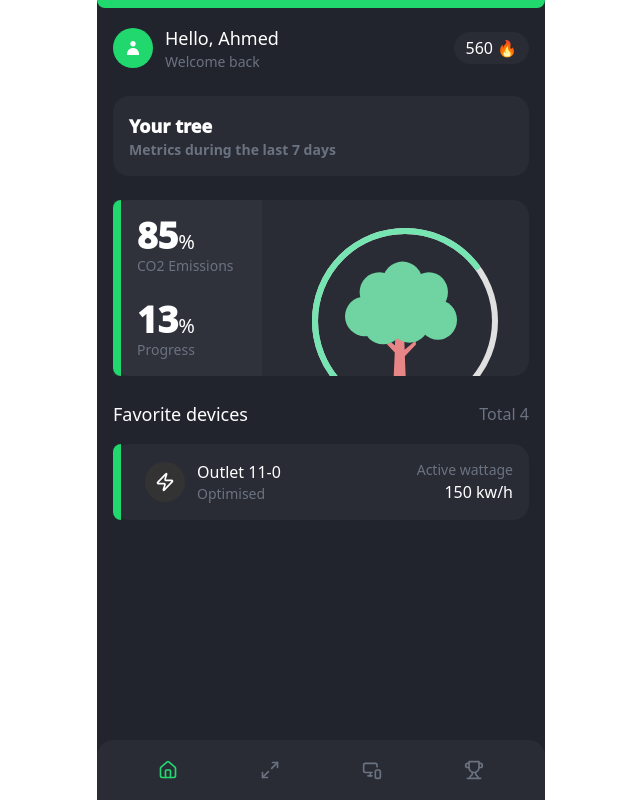
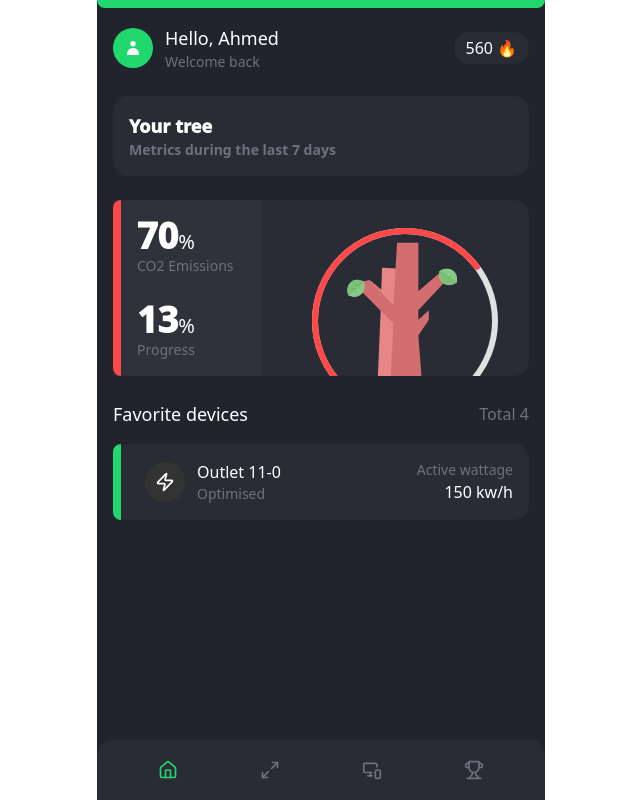
Before and after one commit to kaizerpwn/carbo, a Next.js app: page / in a window 1280 px wide. Shown: the whole page, without its empty margins (319-959 px from the left). Built offline with nearby package versions, Linux system fonts and the light colour scheme.

Commit message:
Add CO2 emission visualization and update status color in Dashboard

```diff
--- a/src/app/page.tsx
+++ b/src/app/page.tsx
@@ -2,6 +2,66 @@ import NavBar from "@/components/NavBar";
 import { Zap } from "lucide-react";
 
 export default function Dashboard() {
+  const coEmissionPercent = 70;
+  const CoTreeSvg = () => {
+    if (coEmissionPercent < 50) {
+      return (
+        <svg width="583" height="613" viewBox="0 0 583 613" fill="none" xmlns="http://www.w3.org/2000/svg">
+          <path d="M260 436.5L240.5 420L216 427L259 472.5L253 613H316.5L311.5 493L369.5 431.5L367.5 411L310.5 459L308.5 397L261.5 394.5L260 436.5Z" fill="#E88687"/>
+          <circle cx="336.5" cy="322.5" r="99.5" fill="#6FD4A1"/>
+          <ellipse cx="483.5" cy="303.5" rx="99.5" ry="103.5" fill="#6FD4A1"/>
+          <ellipse cx="436.5" cy="158.5" rx="99.5" ry="103.5" fill="#6FD4A1"/>
+          <circle cx="299.5" cy="103.5" r="103.5" fill="#6FD4A1"/>
+          <circle cx="179.5" cy="158.5" r="103.5" fill="#6FD4A1"/>
+          <circle cx="103.5" cy="284.5" r="103.5" fill="#6FD4A1"/>
+          <circle cx="198.5" cy="326.5" r="103.5" fill="#6FD4A1"/>
+          <circle cx="295.5" cy="215.5" r="103.5" fill="#6FD4A1"/>
+        </svg>
+      );
+    }
+    else {
+      return (
+        <svg width="213" height="294" viewBox="0 0 213 294" fill="none" xmlns="http://www.w3.org/2000/svg">
+      <path d="M69 89.5L49.5 73L25 80L68 125.5L62 266H125.5L120.5 146L178.5 84.5L176.5 64L119.5 112L117.5 50L70.5 47.5L69 89.5Z" fill="#E88687"/>
+      <path d="M92 153.5L85 294H148.5L139.5 176.5L159.5 146.5V128.5L139.5 146.5V128.5L187.5 77V51L139.5 92.5V0H99L92 118.5L47 71L16 77L92 153.5Z" fill="#D26E6F"/>
+      <g clipPath="url(#clip0_34_56)">
+      <path d="M212.55 75.0854C214.067 65.7573 210.552 56.6004 202.871 52.1666C195.479 47.8987 186.229 49.1617 179.02 54.591C178.315 54.1755 177.662 53.7937 177.086 53.4612L176.091 55.1844C176.667 55.5169 177.324 55.8915 178.037 56.2945C176.939 65.2525 180.471 73.8947 187.862 78.1624C195.543 82.5967 205.23 81.0628 212.55 75.0854Z" fill="#93B793"/>
+      <path d="M203.654 51.9569C195.974 47.5221 186.286 49.0564 178.967 55.0342L213.333 74.8756C214.85 65.5476 211.335 56.3907 203.654 51.9569Z" fill="#8AC887"/>
+      <path d="M188.645 77.9525C180.965 73.5183 177.449 64.3615 178.967 55.0342L213.333 74.8756C206.013 80.853 196.326 82.3869 188.645 77.9525Z" fill="#78C175"/>
+      <path d="M176.2 54.5857C176.382 54.7547 176.382 54.7547 176.874 54.9745C185.146 59.7502 208.784 72.4782 209.802 72.837C208.983 72.1339 186.141 58.027 177.869 53.2513C177.392 52.9763 177.196 52.8623 177.196 52.8623L176.2 54.5857Z" fill="#6DB96D"/>
+      <path d="M197.041 65.9027C197.041 65.9027 197.041 65.9027 197.638 65.7427C200.325 65.0229 207.735 62.4852 207.998 62.2774C207.666 62.2284 199.98 63.7363 197.293 64.4561C196.696 64.6157 196.696 64.6157 196.696 64.6157L197.041 65.9027Z" fill="#6DB96D"/>
+      <path d="M188.375 60.8995C188.375 60.8995 188.375 60.8995 188.972 60.7395C191.659 60.0197 199.069 57.4821 199.333 57.2737C199 57.2247 191.314 58.7327 188.627 59.4525C188.03 59.6125 188.03 59.6125 188.03 59.6125L188.375 60.8995Z" fill="#6DB96D"/>
+      <path d="M197.333 65.3973C197.333 65.3973 197.333 65.3973 197.493 65.9945C198.212 68.681 199.72 76.367 199.671 76.6996C199.462 76.436 196.925 69.0259 196.205 66.3394C196.045 65.7422 196.045 65.7422 196.045 65.7422L197.333 65.3973Z" fill="#6DB96D"/>
+      <path d="M188.667 60.3942C188.667 60.3942 188.667 60.3942 188.827 60.9914C189.547 63.6774 191.054 71.364 191.006 71.6965C190.797 71.4329 188.26 64.0223 187.54 61.3363C187.379 60.7392 187.379 60.7392 187.379 60.7392L188.667 60.3942Z" fill="#6DB96D"/>
+      </g>
+      <g clipPath="url(#clip1_34_56)">
+      <path d="M6.79539 100.197C15.4131 104.076 25.1677 103.051 31.4383 96.7796C37.474 90.7441 38.6481 81.4824 35.2697 73.1135C35.8536 72.5399 36.3913 72.0079 36.8617 71.5374L35.4547 70.1304C34.9843 70.601 34.4525 71.1385 33.8788 71.7226C25.5101 68.344 16.2484 69.5183 10.2129 75.5538C3.94191 81.8248 2.9162 91.5793 6.79539 100.197Z" fill="#93B793"/>
+      <path d="M36.2519 69.333C36.3028 69.2822 36.3215 69.2637 36.2519 69.333Z" fill="#6DB96D"/>
+      <path d="M36.0047 69.5804C36.0583 69.5268 36.1004 69.485 36.1377 69.4475C36.069 69.5158 36.0047 69.5804 36.0047 69.5804Z" fill="#6DB96D"/>
+      <path d="M36.1785 69.4066C36.2046 69.3805 36.2293 69.3558 36.2495 69.3354C36.232 69.353 36.2073 69.3776 36.1785 69.4066Z" fill="#6DB96D"/>
+      <path d="M31.4383 97.5901C37.7098 91.3191 38.735 81.5645 34.8554 72.9472L6.79543 101.007C15.4131 104.886 25.1677 103.861 31.4383 97.5901Z" fill="#8AC887"/>
+      <path d="M10.213 76.3643C16.484 70.0933 26.2387 69.0676 34.8555 72.9472L6.79551 101.007C2.91625 92.3899 3.94196 82.6353 10.213 76.3643Z" fill="#78C175"/>
+      <path d="M36.0046 70.391C35.7942 70.523 35.7942 70.523 35.4548 70.9409C28.7008 77.6954 10.2885 97.2336 9.67831 98.1244C10.5696 97.5146 30.1078 79.1019 36.8617 72.3479C37.2507 71.9591 37.4116 71.7986 37.4116 71.7986L36.0046 70.391Z" fill="#6DB96D"/>
+      <path d="M19.6793 87.5924C19.6793 87.5924 19.6793 87.5924 19.6793 88.2108C19.6793 90.992 20.2126 98.8063 20.345 99.115C20.4784 98.8063 21.0113 90.992 21.0113 88.2108C21.0117 87.5924 21.0117 87.5924 21.0117 87.5924L19.6793 87.5924Z" fill="#6DB96D"/>
+      <path d="M26.7547 80.5171C26.7547 80.5171 26.7547 80.5171 26.7547 81.1353C26.7547 83.9166 27.288 91.7309 27.421 92.0396C27.5544 91.731 28.0872 83.9161 28.0872 81.1353C28.0872 80.5171 28.0872 80.5171 28.0872 80.5171L26.7547 80.5171Z" fill="#6DB96D"/>
+      <path d="M20.092 88.0051C20.092 88.0051 20.092 88.0051 19.4738 88.0051C16.6926 88.0051 8.87822 87.4724 8.56956 87.3389C8.87822 87.2055 16.6926 86.6726 19.4738 86.6726C20.092 86.6726 20.092 86.6726 20.092 86.6726L20.092 88.0051Z" fill="#6DB96D"/>
+      <path d="M27.1675 80.9297C27.1675 80.9297 27.1675 80.9297 26.5492 80.9297C23.7684 80.9297 15.9536 80.3964 15.6449 80.2634C15.9536 80.13 23.7684 79.5972 26.5492 79.5972C27.1675 79.5967 27.1675 79.5967 27.1675 79.5967L27.1675 80.9297Z" fill="#6DB96D"/>
+      </g>
+      <defs>
+      <clipPath id="clip0_34_56">
+      <rect width="34" height="34" fill="white" transform="translate(179 48)"/>
+      </clipPath>
+      <clipPath id="clip1_34_56">
+      <rect width="34" height="34" fill="white" transform="translate(41.6414 74.7998) rotate(105)"/>
+      </clipPath>
+      </defs>
+      </svg>
+      );
+    }
+  }
+
+  const statusColor = coEmissionPercent < 50 ? "#21D86E" : "#FF4949";
+
   return (
     <div className="min-h-screen bg-backgroundDark pb-20 max-w-md mx-auto">
       <div className="h-2 bg-primaryColor rounded-b-lg" />
@@ -39,11 +99,11 @@ export default function Dashboard() {
           <div className="flex relative overflow-hidden">
             <div className="flex justify-between items-start">
               <div className="bg-[#FFFFFF07] p-4 pr-7 relative w-full">
-                <div className="absolute left-0 top-0 bottom-0 w-2 bg-primaryColor rounded-bl-lg rounded-tl-lg" />
+                <div className="absolute left-0 top-0 bottom-0 w-2 rounded-bl-lg rounded-tl-lg" style={{ backgroundColor: statusColor }} />
 
                 <div className="mb-6 ml-2">
                   <div className="text-white text-4xl font-[1000]">
-                    85<span className="text-xl font-[300]">%</span>
+                    {coEmissionPercent}<span className="text-xl font-[300]">%</span>
                   </div>
                   <div className="text-[#6B7280] text-sm">CO2 Emissions</div>
                 </div>
@@ -61,21 +121,11 @@ export default function Dashboard() {
               <div className="relative w-48 h-48">
               <svg width="250" height="250" viewBox="-5 -50 250 250" version="1.1" xmlns="http://www.w3.org/2000/svg" className="rotate-[90deg]">
               <circle r="90" cx="100" cy="100" fill="transparent" stroke="#e0e0e0" strokeWidth="6"></circle>
-              <circle r="90" cx="100" cy="100" stroke="#76e5b1" strokeWidth="6" strokeLinecap="round" strokeDashoffset="200px" fill="transparent" strokeDasharray="565.48px"></circle>
+              <circle r="90" cx="100" cy="100" stroke={statusColor} strokeWidth="6" strokeLinecap="round" strokeDashoffset="200px" fill="transparent" strokeDasharray="565.48px"></circle>
               </svg>
 
                 <div className="absolute inset-0 flex items-center justify-center p-10 mt-4">
-                  <svg width="583" height="613" viewBox="0 0 583 613" fill="none" xmlns="http://www.w3.org/2000/svg">
-                    <path d="M260 436.5L240.5 420L216 427L259 472.5L253 613H316.5L311.5 493L369.5 431.5L367.5 411L310.5 459L308.5 397L261.5 394.5L260 436.5Z" fill="#E88687"/>
-                    <circle cx="336.5" cy="322.5" r="99.5" fill="#6FD4A1"/>
-                    <ellipse cx="483.5" cy="303.5" rx="99.5" ry="103.5" fill="#6FD4A1"/>
-                    <ellipse cx="436.5" cy="158.5" rx="99.5" ry="103.5" fill="#6FD4A1"/>
-                    <circle cx="299.5" cy="103.5" r="103.5" fill="#6FD4A1"/>
-                    <circle cx="179.5" cy="158.5" r="103.5" fill="#6FD4A1"/>
-                    <circle cx="103.5" cy="284.5" r="103.5" fill="#6FD4A1"/>
-                    <circle cx="198.5" cy="326.5" r="103.5" fill="#6FD4A1"/>
-                    <circle cx="295.5" cy="215.5" r="103.5" fill="#6FD4A1"/>
-                  </svg>
+                  {CoTreeSvg()}
                 </div>
               </div>
             </div>
```
